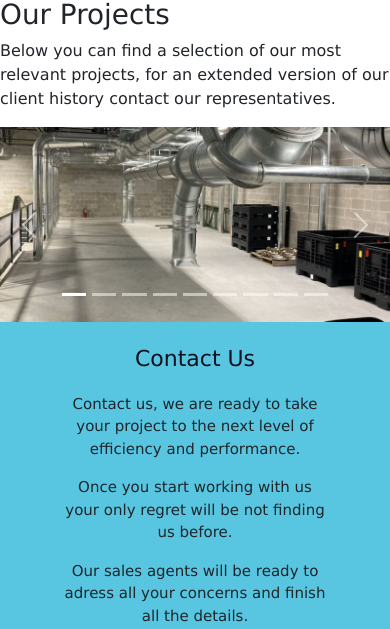
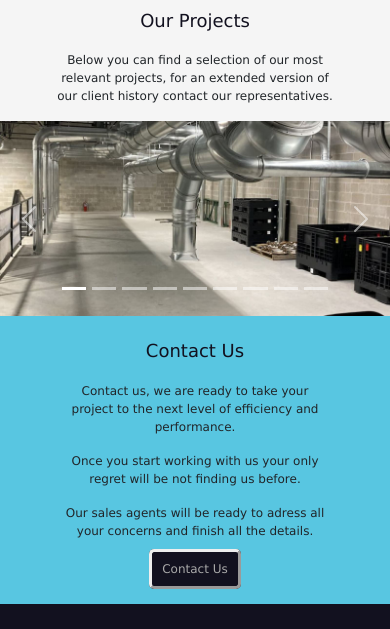
Before and after one commit to Sebastian4848/coder-53845, a website: page pages/projects.html in a window 390 px wide. Shown: the part 87-716 px from the top of the page. Drawn offline with nearby package versions, Linux system fonts and the light colour scheme.

Commit message:
projects ok

```diff
--- a/css/style.css
+++ b/css/style.css
@@ -567,15 +567,15 @@ align-content: center; */
     }
 }
 
-/** --------------------PROJECTS.HTML-------------------- **/
+/** --------------------PAGE-PROJECTS-------------------- **/
 
 
-.page-projects-title h1{
+.page-projects-title h2{
     font-size: 40px;
     color: #12111f;
     text-align: center;
     background-color: whitesmoke;
-        padding: 12px;
+    padding: 12px;
 }
 
 .page-projects-title p{
@@ -590,15 +590,17 @@ align-content: center; */
     background-color:#12111f ;
 
 } */
-.page-projects {
+.page-projects-slider {
     width: 80vw;
     margin-left: auto;
     margin-right: auto;
     background-color: whitesmoke;
 }
 
+/** --------------------PAGE-PROJECTS MEDIA QUERY-------------------- **/
+
 @media screen and (max-width:1160px) {
-    .page-projects-title h1 {
+    .page-projects-title h2 {
         font-size: 32px;
     }
     .carousel-caption h5{
@@ -607,7 +609,7 @@ align-content: center; */
     .carousel-caption p{
         font-size: 12px;
     }
-    .page-projects {
+    .page-projects-slider {
         width: 100vw;
         margin-left: auto;
         margin-right: auto;
@@ -615,13 +617,13 @@ align-content: center; */
 }
 
 @media screen and (max-width:700px) {
-    .page-projects-title h1 {
+    .page-projects-title h2 {
         font-size: 25px;
     }
     .carousel-caption h5{
         font-size: 13px;
     }
-    .page-projects {
+    .page-projects-slider {
         width: 100vw;
         margin-left: auto;
         margin-right: auto;
--- a/pages/projects.html
+++ b/pages/projects.html
@@ -11,7 +11,6 @@
     <!-- CSS LOCAL -->
     <link rel="stylesheet" href="../css/estilos.css">
     <!-- <link rel="stylesheet" href="../css/style.css"> -->
-
 </head>
 
 <body>
@@ -60,11 +59,11 @@
     </header>
     <main>
         <section class="page-projects-title">
-            <h1>Our Projects</h1>
+            <h2>Our Projects</h2>
             <p>Below you can find a selection of our most relevant projects, for an extended version of our client
                 history contact our representatives.</p>
         </section>
-        <section class="page-projects">
+        <section class="page-projects-slider">
             <div id="carouselExampleCaptions" class="carousel slide" data-bs-ride="false">
                 <div class="carousel-indicators">
                     <button type="button" data-bs-target="#carouselExampleCaptions" data-bs-slide-to="0" class="active"
--- a/scss/base/_generales.scss
+++ b/scss/base/_generales.scss
@@ -14,7 +14,7 @@ $color-secundario:#58c6e1;
 $color-terciario:darkgray;
 $color-cuaternario:whitesmoke;
 $color-fondo-blanco:white;
-$color_fondo:white;
+$color_fondo:whitesmoke;
 
 /* ----------LISTAS---------- */
 //!LISTAS (paquete de propiedades iguales, solo se puede llamar una)
@@ -37,7 +37,7 @@ $ancho:720px;
 //!MAPAS (paquete de propiedades diferentes que se puedes llamar por separado)
 $boton:(
 radio-borde: 8px,
-color-texto: rgb(236, 17, 17),
+color-texto: $color-terciario,
 color-fondo: $color-primario,
 );
 /* background-color: map-get($boton, color-fondo); */
--- a/scss/base/_media-querys.scss
+++ b/scss/base/_media-querys.scss
@@ -3,7 +3,7 @@
 @media screen and (max-width:1160px) {
     .hero {
         h1 {
-            font-size: nth($font-size-h1,2);
+            font-size: nth($font-size-h1, 2);
             padding: 10px;
             width: 90%;
         }
@@ -19,7 +19,7 @@
 @media screen and (max-width:700px) {
     .hero {
         h1 {
-            font-size: nth($font-size-h1,3);
+            font-size: nth($font-size-h1, 3);
             padding: 7px;
             width: 100%;
         }
@@ -35,7 +35,7 @@
 @media screen and (max-width:400px) {
     .hero {
         h1 {
-            font-size: nth($font-size-h1,4);
+            font-size: nth($font-size-h1, 4);
             padding: 5px;
             width: 100%;
         }
@@ -54,10 +54,12 @@
     .services {
         div {
             width: 85%;
+
             h2 {
                 font-size: nth($font-size-h2-h3, 2);
                 padding: 20px;
             }
+
             p {
                 padding: 0px;
                 font-size: nth($font-size-p, 2);
@@ -156,7 +158,8 @@
                 h2 {
                     font-size: nth($font-size-h2-h3, 2);
                 }
-                p{
+
+                p {
                     font-size: nth($font-size-p, 2);
                 }
             }
@@ -170,8 +173,9 @@
             h2 {
                 font-size: nth($font-size-h2-h3, 2);
             }
-            div{
-                p{
+
+            div {
+                p {
                     font-size: nth($font-size-p, 2);
                 }
             }
@@ -224,3 +228,107 @@
         }
     }
 }
+
+/* --------------------PAGE-PROJECTS MEDIA QUERY-------------------- */
+
+@media screen and (max-width:1160px) {
+    main {
+        section.page-projects-title {
+            h2 {
+                font-size: nth($font-size-h2-h3, 2);
+            }
+
+            p {
+                font-size: nth($font-size-p, 2);
+            }
+        }
+
+        section.page-projects-slider {
+            width: 100vw;
+            margin-left: auto;
+            margin-right: auto;
+
+            div {
+                div.carousel-inner {
+                    div {
+                        div {
+                            h5 {
+                                font-size: nth($font-size-p, 2);
+                            }
+
+                            p {
+                                font-size: nth($font-size-p, 2);
+                            }
+                        }
+                    }
+                }
+            }
+        }
+    }
+}
+
+@media screen and (max-width:700px) {
+    main {
+        section.page-projects-title {
+            h2 {
+                font-size: nth($font-size-h2-h3, 3);
+            }
+
+            p {
+                font-size: nth($font-size-p, 3);
+            }
+        }
+
+        section.page-projects-slider {
+            div {
+                div.carousel-inner {
+                    div {
+                        div {
+                            h5 {
+                                font-size: nth($font-size-p, 3);
+                            }
+
+                            p {
+                                font-size: nth($font-size-p, 3);
+                            }
+                        }
+                    }
+                }
+            }
+        }
+    }
+
+}
+
+/* --------PAGE-PROJECTS CONTACT MEDIA QUERY-------- */
+
+@media screen and (max-width:1160px) {
+    main {
+        section.contact {
+            h2 {
+                font-size: nth($font-size-h2-h3, 2);
+            }
+
+            div {
+                p {
+                    font-size: nth($font-size-p, 2);
+                }
+            }
+        }
+    }
+}
+@media screen and (max-width:700px) {
+    main {
+        section.contact {
+            h2 {
+                font-size: nth($font-size-h2-h3, 3);
+            }
+
+            div {
+                p {
+                    font-size: nth($font-size-p, 3);
+                }
+            }
+        }
+    }
+}
--- /dev/null
+++ b/scss/components/_page-projects.scss
@@ -0,0 +1,40 @@
+/* ----------PAGE-PROJECTS---------- */
+main {
+    section.page-projects-title {
+        h2 {
+            font-size: nth($font-size-h2-h3, 1);
+            color: $color-primario;
+            text-align: center;
+            background-color: $color-cuaternario;
+            padding: 12px;
+        }
+
+        p {
+            text-align: center;
+            margin-left: 50px;
+            margin-right: 50px;
+            font-size: nth($font-size-p, 1);
+        }
+    }
+
+    section.page-projects-slider{
+        width: 80vw;
+        margin-left: auto;
+        margin-right: auto;
+        background-color:  $color-cuaternario;
+        div{
+            div.carousel-inner{
+                div{
+                    div{
+                        h5{
+                            font-size:nth($font-size-p, 1);
+                        }
+                        p{
+                            font-size:nth($font-size-p, 1);
+                        }
+                    }
+                }
+            }
+        }
+    }
+}
--- a/scss/estilos.scss
+++ b/scss/estilos.scss
@@ -6,5 +6,6 @@
 @import "./components/about";
 @import "./components/contact";
 @import "./components/fixed-icon";
+@import "./components/page-projects";
 @import "./components/footer";
 @import "./base/media-querys";
```
Also changed, not shown: pages/about_us.html (+10 -10 lines), pages/contact.html (+9 -9 lines), pages/services.html (+9 -9 lines), css/estilos.css.
